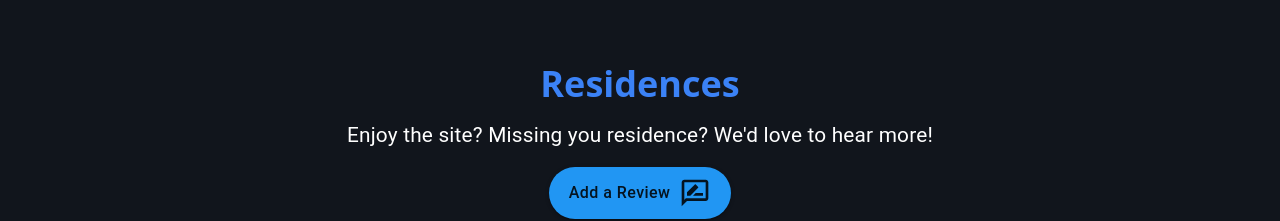
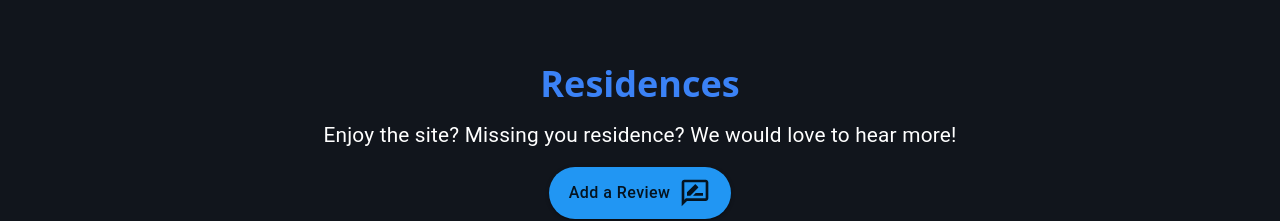
Before and after one commit to LGeoff31/uwdorm, a Next.js app: page /components/AddWebsiteReview in a window 1280 px wide. Shown: the top 221 px of the page. Built offline with nearby package versions, Linux system fonts and the light colour scheme; no server answers; the database is empty.

Commit message:
Fixed escape quotation error

```diff
--- a/pages/components/AddWebsiteReview.jsx
+++ b/pages/components/AddWebsiteReview.jsx
@@ -101,7 +101,7 @@ const WebsiteReview = () => {
         marginTop="1rem"
         fontSize="1.3rem"
       >
-        Enjoy the site? Missing you residence? We'd love to hear more!{" "}
+        Enjoy the site? Missing you residence? We would love to hear more!{" "}
       </Typography>
       <ThemeProvider theme={darkTheme}>
         <Stack>
```
